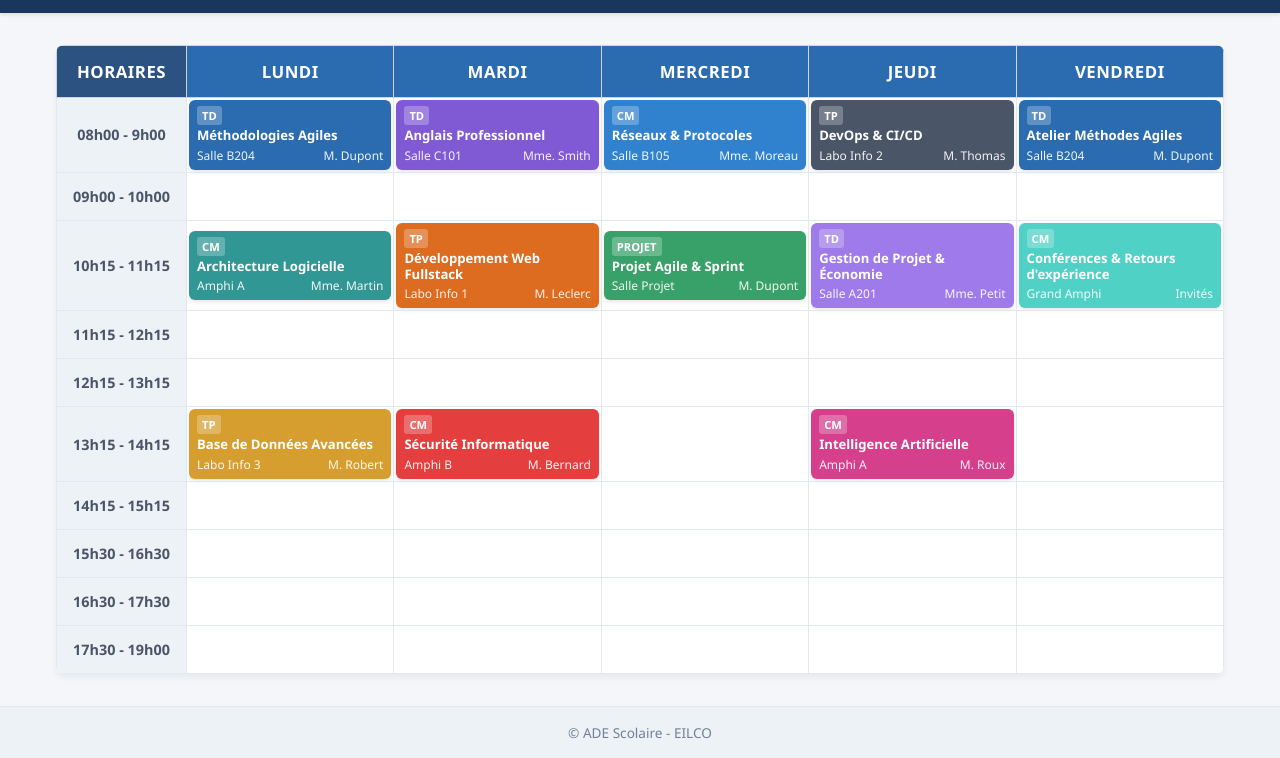
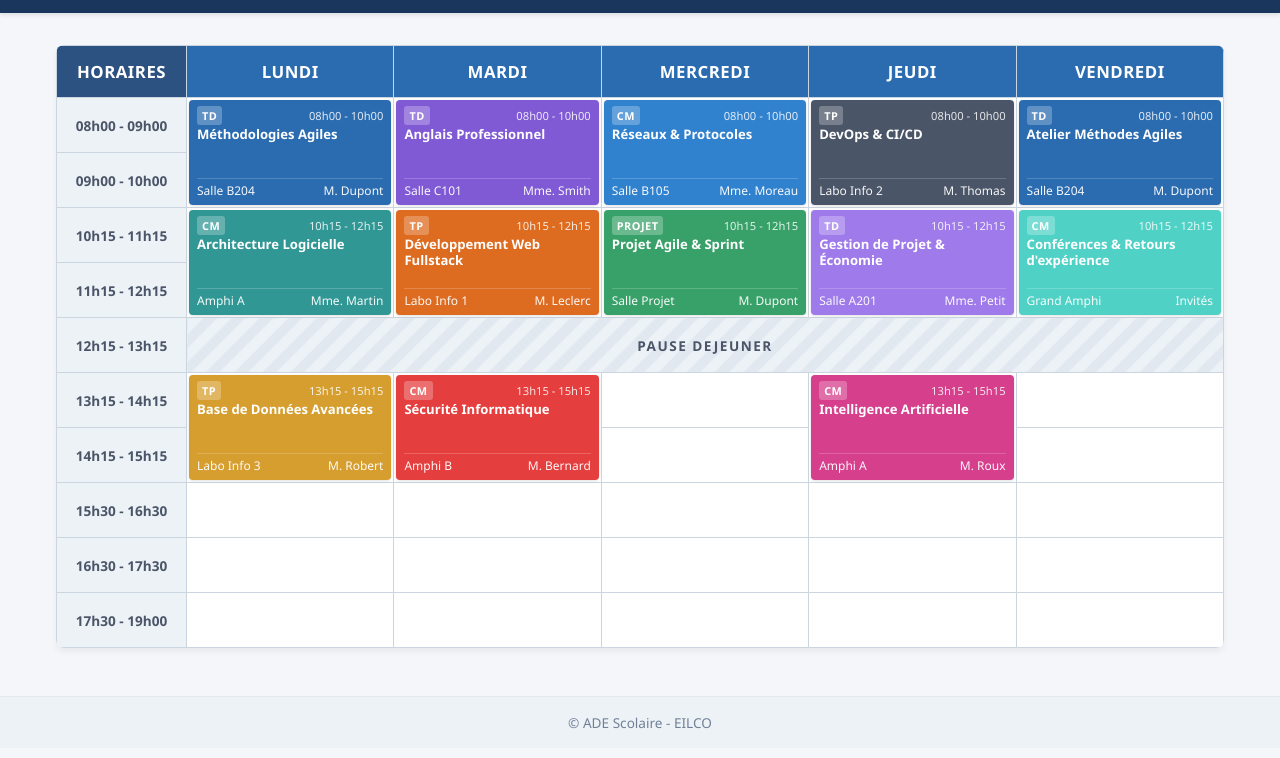
Before and after one commit to akisch01/ADE_SCOLAIRE, a plain HTML site: page index.html in a window 1280 px wide. Shown: the part 52-810 px from the top of the page. Drawn offline with Linux system fonts and the light colour scheme.

Commit message:
fix: correction d'affichage des donnes de cours

```diff
--- a/index.html
+++ b/index.html
@@ -31,89 +31,102 @@
                         </tr>
                     </thead>
                     <tbody id="calendar-body">
-
-                        <tr>
-                            <td class="hour-cell">08h00 - 9h00</td>
-                            <td></td>
-                            <td></td>
-                            <td></td>
-                            <td></td>
-                            <td></td>
-                        </tr>
-                        <tr>
-                            <td class="hour-cell">09h00 - 10h00</td>
-                            <td></td>
-                            <td></td>
-                            <td></td>
-                            <td></td>
-                            <td></td>
-                        </tr>
-                        <tr>
-                            <td class="hour-cell">10h15 - 11h15</td>
-                            <td></td>
-                            <td></td>
-                            <td></td>
-                            <td></td>
-                            <td></td>
-                        </tr>
-                        <tr>
-                            <td class="hour-cell">11h15 - 12h15</td>
-                            <td></td>
-                            <td></td>
-                            <td></td>
-                            <td></td>
-                            <td></td>
+                        <!-- 08h00 - 09h00 -->
+                        <tr data-heure="08h00">
+                            <td class="hour-cell">08h00 - 09h00</td>
+                            <td data-jour="Lundi"></td>
+                            <td data-jour="Mardi"></td>
+                            <td data-jour="Mercredi"></td>
+                            <td data-jour="Jeudi"></td>
+                            <td data-jour="Vendredi"></td>
                         </tr>
 
-                        <tr>
+                        <!-- 09h00 - 10h00 -->
+                        <tr data-heure="09h00">
+                            <td class="hour-cell">09h00 - 10h00</td>
+                            <td data-jour="Lundi"></td>
+                            <td data-jour="Mardi"></td>
+                            <td data-jour="Mercredi"></td>
+                            <td data-jour="Jeudi"></td>
+                            <td data-jour="Vendredi"></td>
+                        </tr>
+
+                        <!-- 10h15 - 11h15 -->
+                        <tr data-heure="10h15">
+                            <td class="hour-cell">10h15 - 11h15</td>
+                            <td data-jour="Lundi"></td>
+                            <td data-jour="Mardi"></td>
+                            <td data-jour="Mercredi"></td>
+                            <td data-jour="Jeudi"></td>
+                            <td data-jour="Vendredi"></td>
+                        </tr>
+
+                        <!-- 11h15 - 12h15 -->
+                        <tr data-heure="11h15">
+                            <td class="hour-cell">11h15 - 12h15</td>
+                            <td data-jour="Lundi"></td>
+                            <td data-jour="Mardi"></td>
+                            <td data-jour="Mercredi"></td>
+                            <td data-jour="Jeudi"></td>
+                            <td data-jour="Vendredi"></td>
+                        </tr>
+
+                        <!-- 12h15 - 13h15 : Pause Déjeuner -->
+                        <tr class="pause-row" data-heure="12h15">
                             <td class="hour-cell">12h15 - 13h15</td>
-                            <td></td>
-                            <td></td>
-                            <td></td>
-                            <td></td>
-                            <td></td>
+                            <td colspan="5" class="pause-cell">PAUSE DEJEUNER</td>
                         </tr>
-                        <tr>
+
+                        <!-- 13h15 - 14h15 -->
+                        <tr data-heure="13h15">
                             <td class="hour-cell">13h15 - 14h15</td>
-                            <td></td>
-                            <td></td>
-                            <td></td>
-                            <td></td>
-                            <td></td>
+                            <td data-jour="Lundi"></td>
+                            <td data-jour="Mardi"></td>
+                            <td data-jour="Mercredi"></td>
+                            <td data-jour="Jeudi"></td>
+                            <td data-jour="Vendredi"></td>
                         </tr>
-                        <tr>
+
+                        <!-- 14h15 - 15h15 -->
+                        <tr data-heure="14h15">
                             <td class="hour-cell">14h15 - 15h15</td>
-                            <td></td>
-                            <td></td>
-                            <td></td>
-                            <td></td>
-                            <td></td>
+                            <td data-jour="Lundi"></td>
+                            <td data-jour="Mardi"></td>
+                            <td data-jour="Mercredi"></td>
+                            <td data-jour="Jeudi"></td>
+                            <td data-jour="Vendredi"></td>
                         </tr>
-                        <tr>
+
+                        <!-- 15h30 - 16h30 -->
+                        <tr data-heure="15h30">
                             <td class="hour-cell">15h30 - 16h30</td>
-                            <td></td>
-                            <td></td>
-                            <td></td>
-                            <td></td>
-                            <td></td>
+                            <td data-jour="Lundi"></td>
+                            <td data-jour="Mardi"></td>
+                            <td data-jour="Mercredi"></td>
+                            <td data-jour="Jeudi"></td>
+                            <td data-jour="Vendredi"></td>
                         </tr>
-                          <tr>
+
+                        <!-- 16h30 - 17h30 -->
+                        <tr data-heure="16h30">
                             <td class="hour-cell">16h30 - 17h30</td>
-                            <td></td>
-                            <td></td>
-                            <td></td>
-                            <td></td>
-                            <td></td>
+                            <td data-jour="Lundi"></td>
+                            <td data-jour="Mardi"></td>
+                            <td data-jour="Mercredi"></td>
+                            <td data-jour="Jeudi"></td>
+                            <td data-jour="Vendredi"></td>
                         </tr>
-                        <tr>
+
+                        <!-- 17h30 - 19h00 -->
+                        <tr data-heure="17h30">
                             <td class="hour-cell">17h30 - 19h00</td>
-                            <td></td>
-                            <td></td>
-                            <td></td>
-                            <td></td>
-                            <td></td>
+                            <td data-jour="Lundi"></td>
+                            <td data-jour="Mardi"></td>
+                            <td data-jour="Mercredi"></td>
+                            <td data-jour="Jeudi"></td>
+                            <td data-jour="Vendredi"></td>
                         </tr>
-                        </tbody>
+                    </tbody>
                 </table>
 
             </div>
--- a/script.js
+++ b/script.js
@@ -5,165 +5,28 @@
 
 const STORAGE_KEY = 'ade_cours_db';
 
-// Données par défaut au cas où le chargement fetch('cours.json') échoue ou est exécuté via le protocole file://
-const COURS_DEFAUT = [
-    {
-        id: 1,
-        matiere: "Méthodologies Agiles",
-        enseignant: "M. Dupont",
-        salle: "Salle B204",
-        jour: "Lundi",
-        heureDebut: "08h00",
-        heureFin: "10h00",
-        type: "TD",
-        groupe: "ING2-S7",
-        couleur: "#2b6cb0"
-    },
-    {
-        id: 2,
-        matiere: "Architecture Logicielle",
-        enseignant: "Mme. Martin",
-        salle: "Amphi A",
-        jour: "Lundi",
-        heureDebut: "10h15",
-        heureFin: "12h15",
-        type: "CM",
-        groupe: "ING2-S7",
-        couleur: "#319795"
-    },
-    {
-        id: 3,
-        matiere: "Base de Données Avancées",
-        enseignant: "M. Robert",
-        salle: "Labo Info 3",
-        jour: "Lundi",
-        heureDebut: "13h15",
-        heureFin: "15h15",
-        type: "TP",
-        groupe: "ING2-S7",
-        couleur: "#d69e2e"
-    },
-    {
-        id: 4,
-        matiere: "Anglais Professionnel",
-        enseignant: "Mme. Smith",
-        salle: "Salle C101",
-        jour: "Mardi",
-        heureDebut: "08h00",
-        heureFin: "10h00",
-        type: "TD",
-        groupe: "ING2-S7",
-        couleur: "#805ad5"
-    },
-    {
-        id: 5,
-        matiere: "Développement Web Fullstack",
-        enseignant: "M. Leclerc",
-        salle: "Labo Info 1",
-        jour: "Mardi",
-        heureDebut: "10h15",
-        heureFin: "12h15",
-        type: "TP",
-        groupe: "ING2-S7",
-        couleur: "#dd6b20"
-    },
-    {
-        id: 6,
-        matiere: "Sécurité Informatique",
-        enseignant: "M. Bernard",
-        salle: "Amphi B",
-        jour: "Mardi",
-        heureDebut: "13h15",
-        heureFin: "15h15",
-        type: "CM",
-        groupe: "ING2-S7",
-        couleur: "#e53e3e"
-    },
-    {
-        id: 7,
-        matiere: "Réseaux & Protocoles",
-        enseignant: "Mme. Moreau",
-        salle: "Salle B105",
-        jour: "Mercredi",
-        heureDebut: "08h00",
-        heureFin: "10h00",
-        type: "CM",
-        groupe: "ING2-S7",
-        couleur: "#3182ce"
-    },
-    {
-        id: 8,
-        matiere: "Projet Agile & Sprint",
-        enseignant: "M. Dupont",
-        salle: "Salle Projet",
-        jour: "Mercredi",
-        heureDebut: "10h15",
-        heureFin: "12h15",
-        type: "Projet",
-        groupe: "ING2-S7",
-        couleur: "#38a169"
-    },
-    {
-        id: 9,
-        matiere: "DevOps & CI/CD",
-        enseignant: "M. Thomas",
-        salle: "Labo Info 2",
-        jour: "Jeudi",
-        heureDebut: "08h00",
-        heureFin: "10h00",
-        type: "TP",
-        groupe: "ING2-S7",
-        couleur: "#4a5568"
-    },
-    {
-        id: 10,
-        matiere: "Gestion de Projet",
-        enseignant: "Mme. Petit",
-        salle: "Salle A201",
-        jour: "Jeudi",
-        heureDebut: "10h15",
-        heureFin: "12h15",
-        type: "TD",
-        groupe: "ING2-S7",
-        couleur: "#9f7aea"
-    },
-    {
-        id: 11,
-        matiere: "Intelligence Artificielle",
-        enseignant: "M. Roux",
-        salle: "Amphi A",
-        jour: "Jeudi",
-        heureDebut: "13h15",
-        heureFin: "15h15",
-        type: "CM",
-        groupe: "ING2-S7",
-        couleur: "#d53f8c"
-    },
-    {
-        id: 12,
-        matiere: "Atelier Méthodes Agiles",
-        enseignant: "M. Dupont",
-        salle: "Salle B204",
-        jour: "Vendredi",
-        heureDebut: "08h00",
-        heureFin: "10h00",
-        type: "TD",
-        groupe: "ING2-S7",
-        couleur: "#2b6cb0"
-    },
-    {
-        id: 13,
-        matiere: "Conférences & Retours d'exp",
-        enseignant: "Intervenants",
-        salle: "Grand Amphi",
-        jour: "Vendredi",
-        heureDebut: "10h15",
-        heureFin: "12h15",
-        type: "CM",
-        groupe: "ING2-S7",
-        couleur: "#4fd1c5"
-    }
+// Ordre des créneaux horaires
+const CRENEAUX_ORDRE = [
+    "08h00",
+    "09h00",
+    "10h15",
+    "11h15",
+    "12h15", // Pause
+    "13h15",
+    "14h15",
+    "15h30",
+    "16h30",
+    "17h30"
 ];
+
+// Mapping jour -> index de colonne dans les <tr> (0 = hour-cell, 1 = Lundi, ...)
+const MAPPING_JOURS = {
+    "Lundi": 1,
+    "Mardi": 2,
+    "Mercredi": 3,
+    "Jeudi": 4,
+    "Vendredi": 5
+};
 
 /**
  * Initialise la base de données dans le LocalStorage
@@ -265,61 +128,92 @@ function reinitialiserBaseDeDonnees() {
 }
 
 /**
- * Affiche dynamiquement les cours dans le tableau de l'emploi du temps
+ * Calcule le nombre de créneaux (rowspan) qu'occupe un cours
+ * @param {string} heureDebut
+ * @param {string} heureFin
+ * @returns {number} Nombre de créneaux
+ */
+function calculerRowspan(heureDebut, heureFin) {
+    const start = parseInt(heureDebut.replace('h', ''), 10);
+    const end = parseInt(heureFin.replace('h', ''), 10);
+    const dureeHeures = end - start;
+
+    return dureeHeures >= 2 ? 2 : 1;
+}
+
+/**
+ * Remplit les cellules du tableau HTML existant avec les cours du LocalStorage
  */
 function afficherEmploiDuTemps() {
-    const tbody = document.getElementById('calendar-body');
-    if (!tbody) return;
+    const rows = document.querySelectorAll('#calendar-body tr');
+    if (!rows || rows.length === 0) return;
 
-    // Vider les cellules du tableau sauf la colonne des heures
-    const rows = tbody.querySelectorAll('tr');
+    // 1. Réinitialiser toutes les cellules existantes
     rows.forEach(row => {
-        const cells = row.querySelectorAll('td');
-        for (let i = 1; i < cells.length; i++) {
-            cells[i].innerHTML = '';
-        }
+        if (row.classList.contains('pause-row')) return;
+
+        const cells = row.querySelectorAll('td:not(.hour-cell)');
+        cells.forEach(td => {
+            td.innerHTML = '';
+            td.removeAttribute('rowspan');
+            td.style.display = ''; // Réaffiche la case si elle avait été masquée
+        });
     });
 
-    const mappingJours = {
-        "Lundi": 1,
-        "Mardi": 2,
-        "Mercredi": 3,
-        "Jeudi": 4,
-        "Vendredi": 5
-    };
-
+    // 2. Récupérer les cours
     const listeCours = getTousLesCours();
 
-    rows.forEach(row => {
-        const heureCell = row.querySelector('.hour-cell');
-        if (!heureCell) return;
-        const horaireTexte = heureCell.textContent.trim(); // ex: "08h00 - 9h00"
-
+    // 3. Remplir chaque cours dans sa case correspondante
     listeCours.forEach(cours => {
-            const jourIndex = mappingJours[cours.jour];
+        const jourIndex = MAPPING_JOURS[cours.jour];
         if (!jourIndex) return;
 
-            // Vérifie si le créneau correspond
-            if (horaireTexte.startsWith(cours.heureDebut)) {
-                const targetCell = row.children[jourIndex];
-                if (targetCell) {
+        const rowDebut = document.querySelector(`#calendar-body tr[data-heure="${cours.heureDebut}"]`);
+        if (!rowDebut) return;
+
+        const cellDebut = rowDebut.children[jourIndex];
+        if (!cellDebut) return;
+
+        const rowspan = calculerRowspan(cours.heureDebut, cours.heureFin);
+
+        // Si le cours fait 2h ou plus, appliquer le rowspan et masquer la cellule du dessous
+        if (rowspan > 1) {
+            cellDebut.setAttribute('rowspan', rowspan);
+
+            let nextRow = rowDebut.nextElementSibling;
+            for (let r = 1; r < rowspan; r++) {
+                if (nextRow && !nextRow.classList.contains('pause-row')) {
+                    const cellToHide = nextRow.children[jourIndex];
+                    if (cellToHide) {
+                        cellToHide.style.display = 'none';
+                    }
+                    nextRow = nextRow.nextElementSibling;
+                }
+            }
+        }
+
+        // Insérer la carte du cours
         const card = document.createElement('div');
         card.className = 'cours-card';
         if (cours.couleur) {
             card.style.backgroundColor = cours.couleur;
         }
+
         card.innerHTML = `
+            <div>
+                <div class="cours-card-header">
                     <span class="cours-badge">${cours.type || 'COURS'}</span>
+                    <span class="cours-horaire">${cours.heureDebut} - ${cours.heureFin}</span>
+                </div>
                 <div class="cours-matiere">${cours.matiere}</div>
+            </div>
             <div class="cours-infos">
-                            <span>${cours.salle || ''}</span>
-                            <span>${cours.enseignant || ''}</span>
+                <span>${cours.salle ? cours.salle : ''}</span>
+                <span>${cours.enseignant ? cours.enseignant : ''}</span>
             </div>
         `;
-                    targetCell.appendChild(card);
-                }
-            }
-        });
+
+        cellDebut.appendChild(card);
     });
 }
 
--- a/style.css
+++ b/style.css
@@ -82,23 +82,125 @@ main {
     background-color: #2c5282;
 }
 
+.timetable tbody tr {
+    height: 55px;
+}
+
 .timetable tbody td {
-    height: 48px;
-    border: 1px solid #e2e8f0;
+    height: 55px;
+    border: 1px solid #cbd5e0;
     text-align: center;
-    vertical-align: middle;
+    vertical-align: top;
+    padding: 0;
+    position: relative;
+    box-sizing: border-box;
 }
 
 .timetable tbody td.hour-cell {
     background-color: #edf2f7;
     font-weight: 600;
-    font-size: 0.9rem;
+    font-size: 0.85rem;
     color: #4a5568;
     width: 130px;
+    vertical-align: middle;
+    padding: 6px;
 }
 
-.timetable tbody tr:hover td:not(.hour-cell) {
+.timetable tbody tr:hover td:not(.hour-cell):not(.pause-cell) {
     background-color: #f7fafc;
+}
+
+/* Style de la pause déjeuner */
+.pause-row {
+    background-color: #edf2f7;
+    height: 40px !important;
+}
+
+.pause-cell {
+    background: repeating-linear-gradient(
+        -45deg,
+        #edf2f7,
+        #edf2f7 10px,
+        #e2e8f0 10px,
+        #e2e8f0 20px
+    );
+    color: #4a5568;
+    font-weight: 700;
+    font-size: 0.85rem;
+    text-transform: uppercase;
+    letter-spacing: 1.5px;
+    vertical-align: middle !important;
+    text-align: center;
+    height: 40px;
+    border: 1px solid #cbd5e0;
+}
+
+/* Styles des cartes de cours qui remplissent toute la case */
+.cours-card {
+    position: absolute;
+    top: 2px;
+    bottom: 2px;
+    left: 2px;
+    right: 2px;
+    background-color: #2b6cb0;
+    color: #ffffff;
+    padding: 6px 8px;
+    border-radius: 4px;
+    font-size: 0.8rem;
+    text-align: left;
+    box-sizing: border-box;
+    box-shadow: 0 1px 3px rgba(0, 0, 0, 0.12);
+    display: flex;
+    flex-direction: column;
+    justify-content: space-between;
+    overflow: hidden;
+    transition: transform 0.15s ease, box-shadow 0.15s ease;
+}
+
+.cours-card:hover {
+    transform: translateY(-1px);
+    box-shadow: 0 4px 8px rgba(0, 0, 0, 0.2);
+    z-index: 5;
+}
+
+.cours-card-header {
+    display: flex;
+    justify-content: space-between;
+    align-items: center;
+}
+
+.cours-badge {
+    display: inline-block;
+    font-size: 0.68rem;
+    font-weight: 700;
+    padding: 2px 5px;
+    border-radius: 3px;
+    background: rgba(255, 255, 255, 0.25);
+    text-transform: uppercase;
+    letter-spacing: 0.5px;
+}
+
+.cours-horaire {
+    font-size: 0.7rem;
+    opacity: 0.85;
+    font-weight: 500;
+}
+
+.cours-matiere {
+    font-weight: 700;
+    font-size: 0.82rem;
+    line-height: 1.2;
+    margin: 2px 0;
+}
+
+.cours-infos {
+    font-size: 0.75rem;
+    opacity: 0.95;
+    display: flex;
+    justify-content: space-between;
+    align-items: center;
+    border-top: 1px solid rgba(255, 255, 255, 0.2);
+    padding-top: 3px;
 }
 
 footer {
@@ -109,48 +211,3 @@ footer {
     color: #718096;
     border-top: 1px solid #e2e8f0;
 }
-
-/* Styles des cartes de cours */
-.cours-card {
-    background-color: #2b6cb0;
-    color: #ffffff;
-    padding: 6px 8px;
-    border-radius: 6px;
-    font-size: 0.8rem;
-    text-align: left;
-    margin: 2px;
-    box-shadow: 0 2px 4px rgba(0, 0, 0, 0.1);
-    display: flex;
-    flex-direction: column;
-    gap: 3px;
-    transition: transform 0.15s ease, box-shadow 0.15s ease;
-}
-
-.cours-card:hover {
-    transform: translateY(-2px);
-    box-shadow: 0 4px 8px rgba(0, 0, 0, 0.15);
-}
-
-.cours-badge {
-    display: inline-block;
-    font-size: 0.7rem;
-    font-weight: 700;
-    padding: 2px 5px;
-    border-radius: 3px;
-    background: rgba(255, 255, 255, 0.25);
-    width: fit-content;
-    text-transform: uppercase;
-}
-
-.cours-matiere {
-    font-weight: 600;
-    font-size: 0.82rem;
-    line-height: 1.2;
-}
-
-.cours-infos {
-    font-size: 0.75rem;
-    opacity: 0.92;
-    display: flex;
-    justify-content: space-between;
-}
```
Lines whose indentation alone changed are shown as unchanged.
